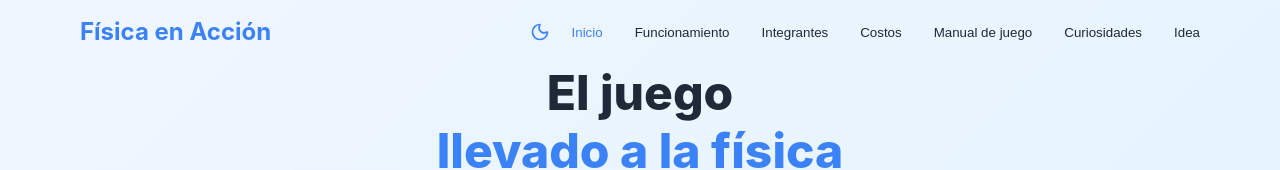
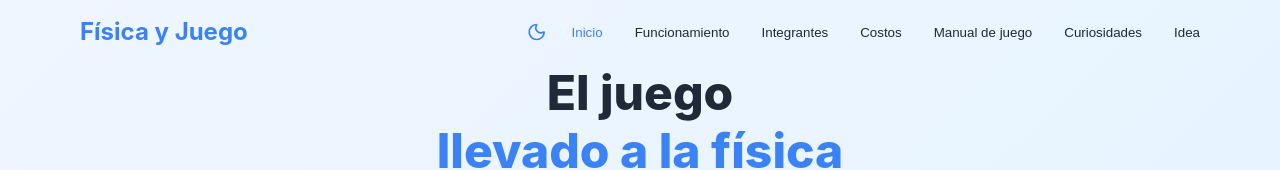
Before and after one commit to ThaCharly/fisiquinha, a React (Vite) app: page / in a window 1280 px wide. Shown: the top 170 px of the page. Built offline with nearby package versions, Linux system fonts and the light colour scheme.

Commit message:
Actualización

```diff
--- a/src/App.css
+++ b/src/App.css
@@ -730,3 +730,10 @@ p {
     font-size: 1.25rem;
   }
 }
+
+/* Corrección visual para íconos de tema */
+.theme-toggle .icon {
+  margin: 0;
+  /* Ajuste fino: mueve ligeramente a la derecha para centrar visualmente */
+  transform: translateX(0.7px);
+}
--- a/src/App.jsx
+++ b/src/App.jsx
@@ -93,7 +93,7 @@ const App = () => {
             className="logo"
             whileHover={{ scale: 1.05 }}
           >
-            Física en Acción
+            Física y Juego
           </motion.div>
 
           <div className="nav-controls">
```
